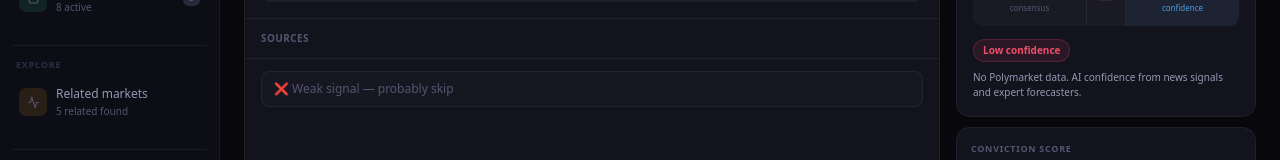
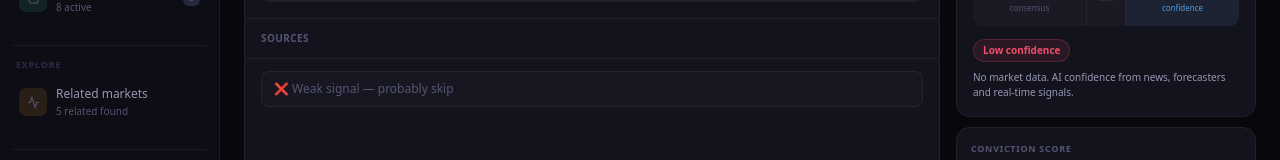
Before and after one commit to anujagadde18/tradedna, a Next.js app: page /scores in a window 1280 px wide. Shown: the part 215-375 px from the top of the page. Built offline with nearby package versions, Linux system fonts and the light colour scheme.

Commit message:
fix: remove cricket stats message for non-cricket markets

```diff
--- a/app/scores/page.tsx
+++ b/app/scores/page.tsx
@@ -865,7 +865,7 @@ function ScoresPageContent() {
                     <div style={{ fontSize:10, color:C.t2, lineHeight:1.5, marginTop:8 }}>
                       {hasLiveMarket && mktPctForDisplay > 0
                         ? 'AI has a slight edge over bettors. Keep position modest.'
-                        : 'No Polymarket data. AI confidence from news signals and expert forecasters.'}
+                        : 'No market data. AI confidence from news, forecasters and real-time signals.'}
                     </div>
                   </div>
                   <div style={{ background:C.bg2, border:'1px solid '+C.border, borderRadius:14, padding:14 }}>
```
